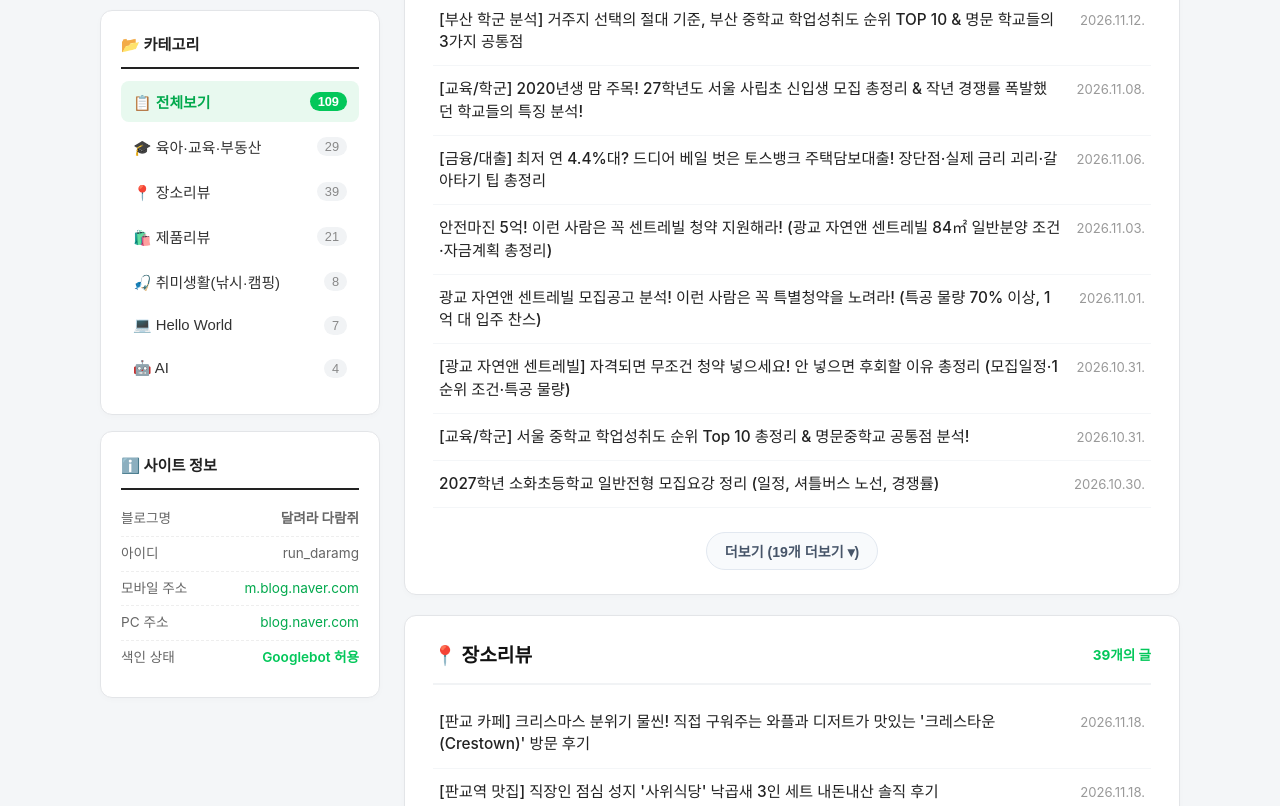
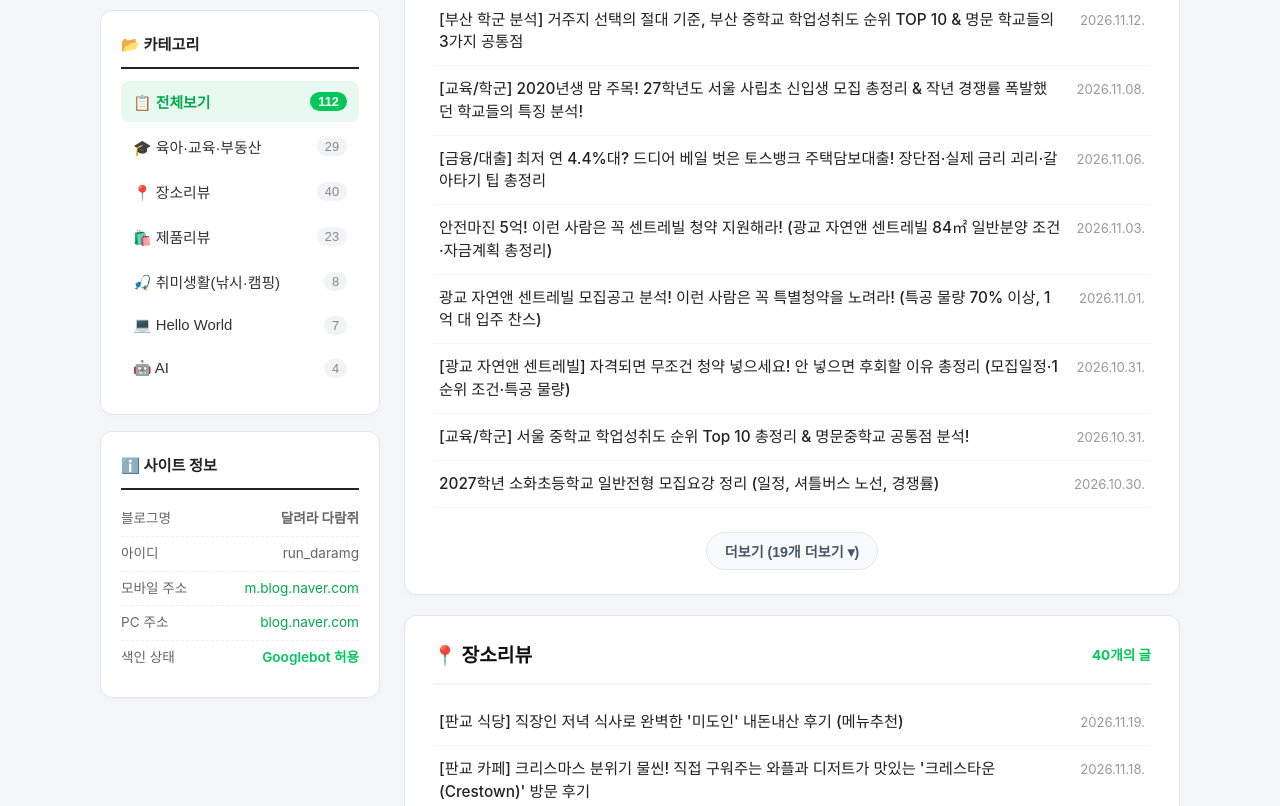
Before and after one commit to run-daramg/run-daramg.github.io, a plain HTML site: page index.html in a window 1280 px wide. Shown: the part 511-1317 px from the top of the page. Drawn offline with Linux system fonts and the light colour scheme.

Commit message:
Auto-update new Naver blog posts by category

```diff
--- a/index.html
+++ b/index.html
@@ -330,7 +330,7 @@
           <li>
             <button class="cat-btn active" onclick="filterCategory('all', this)">
               <span>📋 전체보기</span>
-              <span class="cat-count" id="count-all">108</span>
+              <span class="cat-count" id="count-all">111</span>
             </button>
           </li>
           <li>
@@ -342,13 +342,13 @@
           <li>
             <button class="cat-btn" onclick="filterCategory('장소리뷰', this)">
               <span>📍 장소리뷰</span>
-              <span class="cat-count">39</span>
+              <span class="cat-count">40</span>
             </button>
           </li>
           <li>
             <button class="cat-btn" onclick="filterCategory('제품리뷰', this)">
               <span>🛍️ 제품리뷰</span>
-              <span class="cat-count">21</span>
+              <span class="cat-count">23</span>
             </button>
           </li>
           <li>
@@ -443,9 +443,10 @@
       <section class="category-section" data-category="장소리뷰">
         <div class="section-header">
           <h2>📍 장소리뷰</h2>
-          <span class="section-badge">39개의 글</span>
+          <span class="section-badge">40개의 글</span>
         </div>
         <ul class="post-list">
+          <li><a href="https://m.blog.naver.com/run_daramg/224482334526">[판교 식당] 직장인 저녁 식사로 완벽한 '미도인' 내돈내산 후기 (메뉴추천)</a><span class="date">2026.11.19.</span></li>
           <li><a href="https://m.blog.naver.com/run_daramg/224481924909">[판교 카페] 크리스마스 분위기 물씬! 직접 구워주는 와플과 디저트가 맛있는 '크레스타운(Crestown)' 방문 후기</a><span class="date">2026.11.18.</span></li>
           <li><a href="https://m.blog.naver.com/run_daramg/224481862749">[판교역 맛집] 직장인 점심 성지 '사위식당' 낙곱새 3인 세트 내돈내산 솔직 후기</a><span class="date">2026.11.18.</span></li>
           <li><a href="https://m.blog.naver.com/run_daramg/224477167947">[별내 맛집] 신선한 쌈채소와 입에서 녹는 소불고기! 친절함에 더 반한 '강경불고기 별내직영점' 내돈내산 후기</a><span class="date">2026.11.16.</span></li>
@@ -492,9 +493,11 @@
       <section class="category-section" data-category="제품리뷰">
         <div class="section-header">
           <h2>🛍️ 제품리뷰</h2>
-          <span class="section-badge">21개의 글</span>
+          <span class="section-badge">23개의 글</span>
         </div>
         <ul class="post-list">
+          <li><a href="https://m.blog.naver.com/run_daramg/224482859197">[알리 블랙프라이데이] 11월 19일 시작! 프로모션 코드 &amp; 카드 결제 할인 총정리 (무관세 꿀팁)</a><span class="date">2026.11.19.</span></li>
+          <li><a href="https://m.blog.naver.com/run_daramg/224482853190">알리 블프 150달러 미만 무관세 가성비 낚시릴! 시마노 24 반포드 2500 후기 (+카드 결제 할인 총정리)</a><span class="date">2026.11.19.</span></li>
           <li><a href="https://m.blog.naver.com/run_daramg/224479747338">[그랜드뷰컬페] 50% 쿠폰 대박! 대한민국 여성 인생템 쿠션 2종 추천 (정샘물 &amp; 헤라)</a><span class="date">2026.11.17.</span></li>
           <li><a href="https://m.blog.naver.com/run_daramg/224478100087">서해안 전천후 초경량 베이트릴 크레만 A9+ 에이나인 플러스 사용기 (손 작은 분·여성 강추)</a><span class="date">2026.11.16.</span></li>
           <li><a href="https://m.blog.naver.com/run_daramg/224476905846">CCTV 녹화 영상 안 나올 때 초간단 하드디스크 자가 교체 방법 (십자드라이버면 끝!)</a><span class="date">2026.11.15.</span></li>
```
